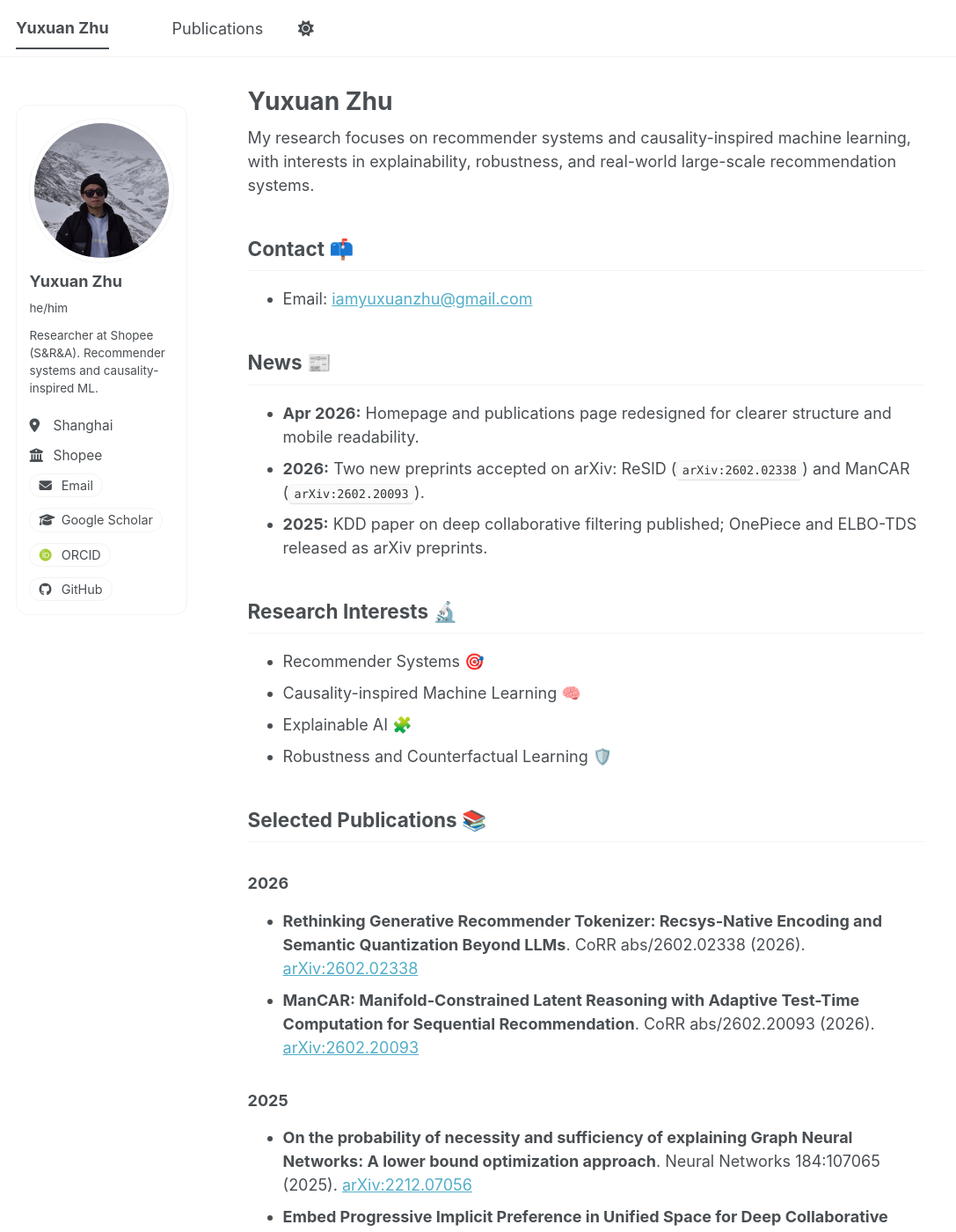
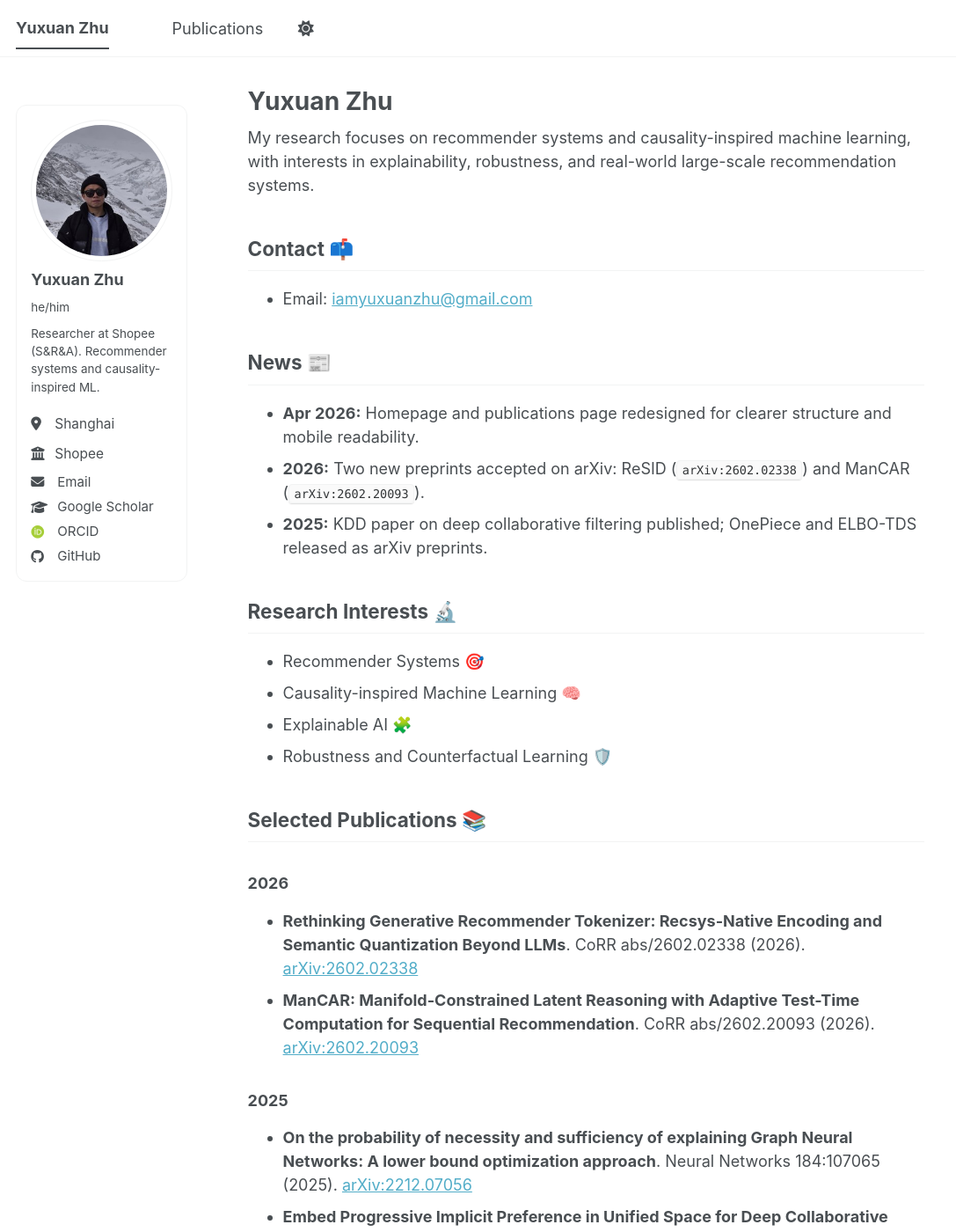
Before and after one commit to EthanChu7/yuxuan.zhu.github.io, a Jekyll site: the page built from _pages/about.md, in a window 1280 px wide and 1400 px high. Shown: the whole window at 88% size, without its empty margins (0-1087 px from the left). Built offline with Jekyll 4.4.1, drawn with Linux system fonts in a browser that asks for light colours; some web fonts are replaced; a script bundle is joined from its source files by our own code; library files that are not in the unit come from our copies.

Commit message:
Tighten mobile sidebar top spacing and refine desktop author card

```diff
--- a/assets/css/main.scss
+++ b/assets/css/main.scss
@@ -54,9 +54,9 @@
 /* Unified profile card style (desktop + mobile) */
 .sidebar .author-card {
   border: 1px solid var(--global-border-color);
-  border-radius: 14px;
+  border-radius: 12px;
   background: var(--global-bg-color);
-  padding: 0.8rem;
+  padding: 0.9rem;
 }
 
 .sidebar .author__avatar img {
@@ -81,9 +81,7 @@
 }
 
 .sidebar .author__urls {
-  display: flex;
-  flex-wrap: wrap;
-  gap: 0.4rem;
+  display: block;
   position: relative;
   right: auto;
   margin: 0.5rem 0 0;
@@ -98,19 +96,25 @@
 }
 
 .sidebar .author__urls li a {
-  display: inline-block;
-  padding: 0.22rem 0.56rem;
-  border: 1px solid var(--global-border-color);
-  border-radius: 999px;
-  background: var(--global-bg-color);
-  font-size: 0.8rem;
+  display: inline-flex;
+  align-items: center;
+  gap: 0.2rem;
+  padding: 0.08rem 0;
+  border: 0;
+  border-radius: 0;
+  background: transparent;
+  font-size: 0.84rem;
   text-decoration: none;
-  line-height: 1.2;
+  line-height: 1.35;
 }
 
 @media (max-width: 767px) {
+  .sidebar {
+    margin-top: 0;
+  }
+
   .layout--single .sidebar.sticky {
-    margin-top: 0.35rem;
+    margin-top: 0;
   }
 
   .sidebar .author-card {
@@ -164,6 +168,8 @@
   }
 
   .sidebar .author__urls {
+    display: flex;
+    flex-wrap: wrap;
     gap: 0.38rem;
     margin-top: 0;
   }
@@ -173,7 +179,12 @@
   }
 
   .sidebar .author__urls li a {
+    display: inline-block;
     padding: 0.2rem 0.52rem;
+    border: 1px solid var(--global-border-color);
+    border-radius: 999px;
+    background: var(--global-bg-color);
     font-size: 0.78rem;
+    line-height: 1.2;
   }
 }
```
